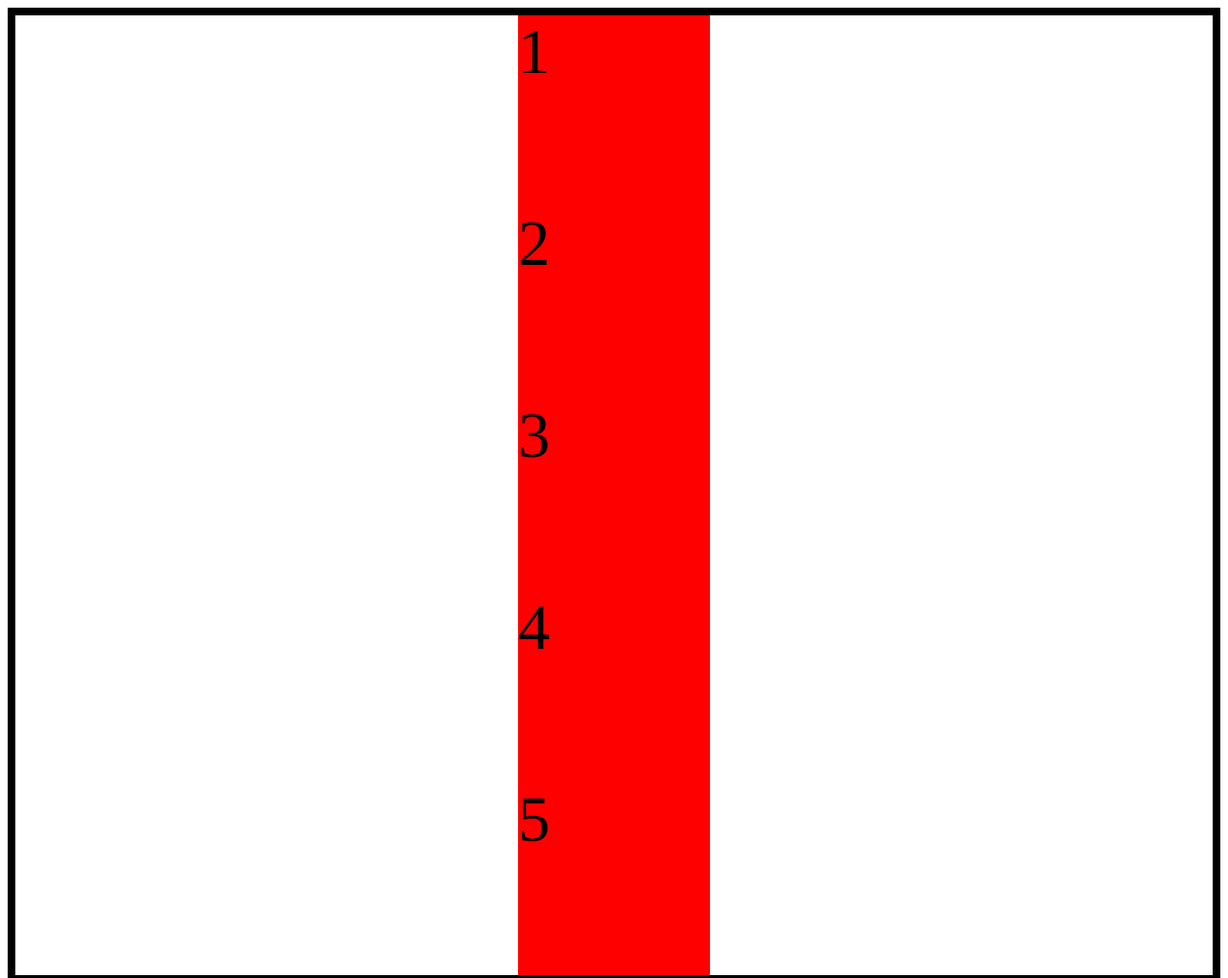
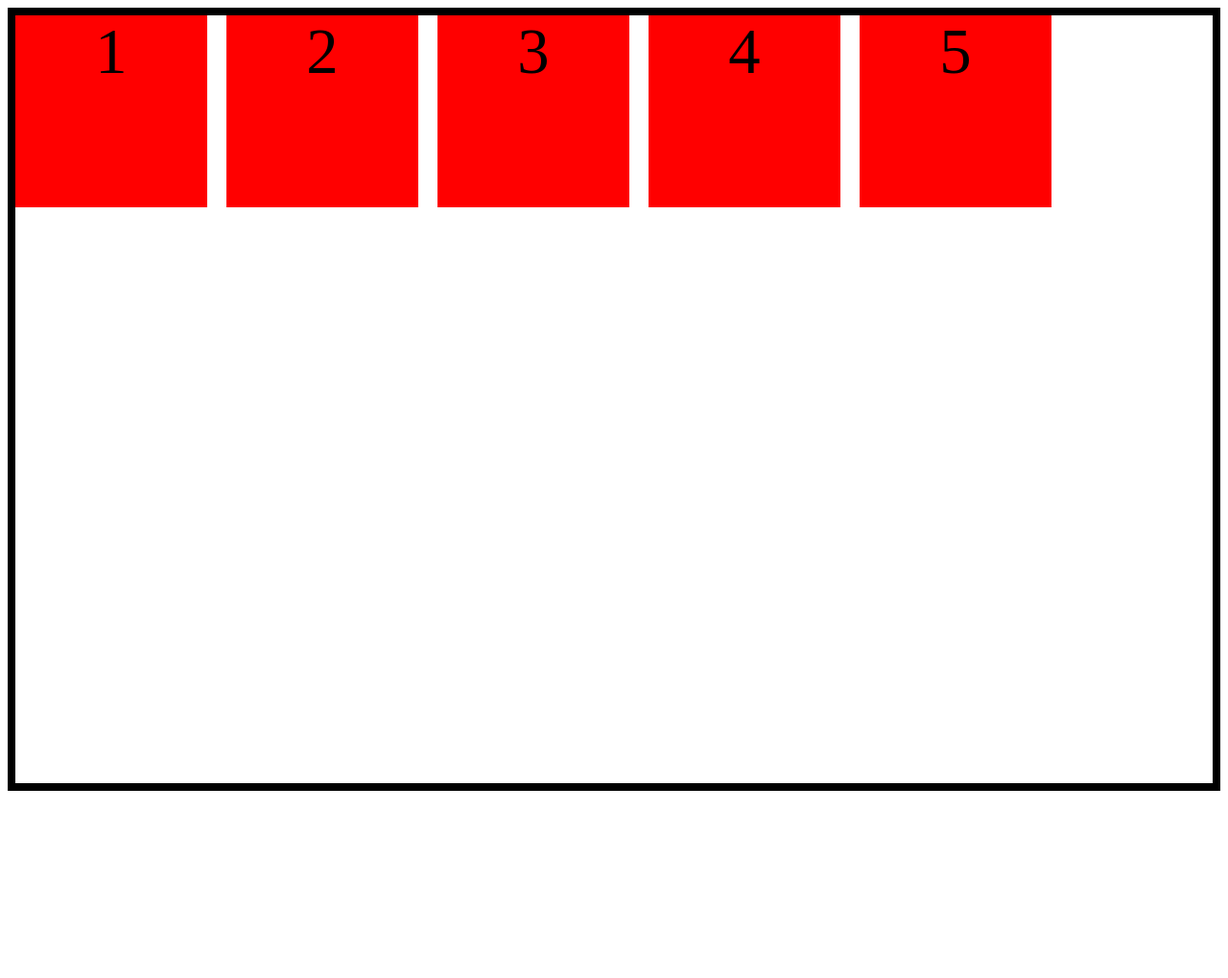
Before and after one commit to Bibek545/css_flexbox, a plain HTML site: page index.html in a window 1280 px wide. Shown: the top 1019 px of the page at 96% size. After the commit the page ends 832 px from the top, so only its background shows below. Drawn offline with Linux system fonts and the light colour scheme.

Commit message:
third update

```diff
--- a/index.html
+++ b/index.html
@@ -6,7 +6,7 @@
 
     </head>
     <body>
-        <div class="box">1</div>
+        <div id = "box-1" class="box">1</div>
         <div class="box">2</div>
         <div class="box">3</div>
         <div class="box">4</div>
--- a/style.css
+++ b/style.css
@@ -1,16 +1,25 @@
 /* display property is important and this is flex property. */
 body {
+    min-height: 800px;
     border: 8px solid black;
     display: flex;
-    justify-content: flex-start;
-    flex-direction: column;
-    min-height: 800px;
-    align-items: center ;
+    gap: 20px;
+    /* flex-wrap: wrap; */
+    /* justify-content: center; */
+    /* align-items: center; */
+    /* align-content: center; */
 
 }
+#box-1 {
+    flex-shrink: 0;
+}
 .box {
+    flex-shrink: 1;
     height: 200px;
     width: 200px;
     background-color: red;
     font-size: 50pt;
+    display: flex;
+    align-content: center;
+    justify-content: center;
 }
```
